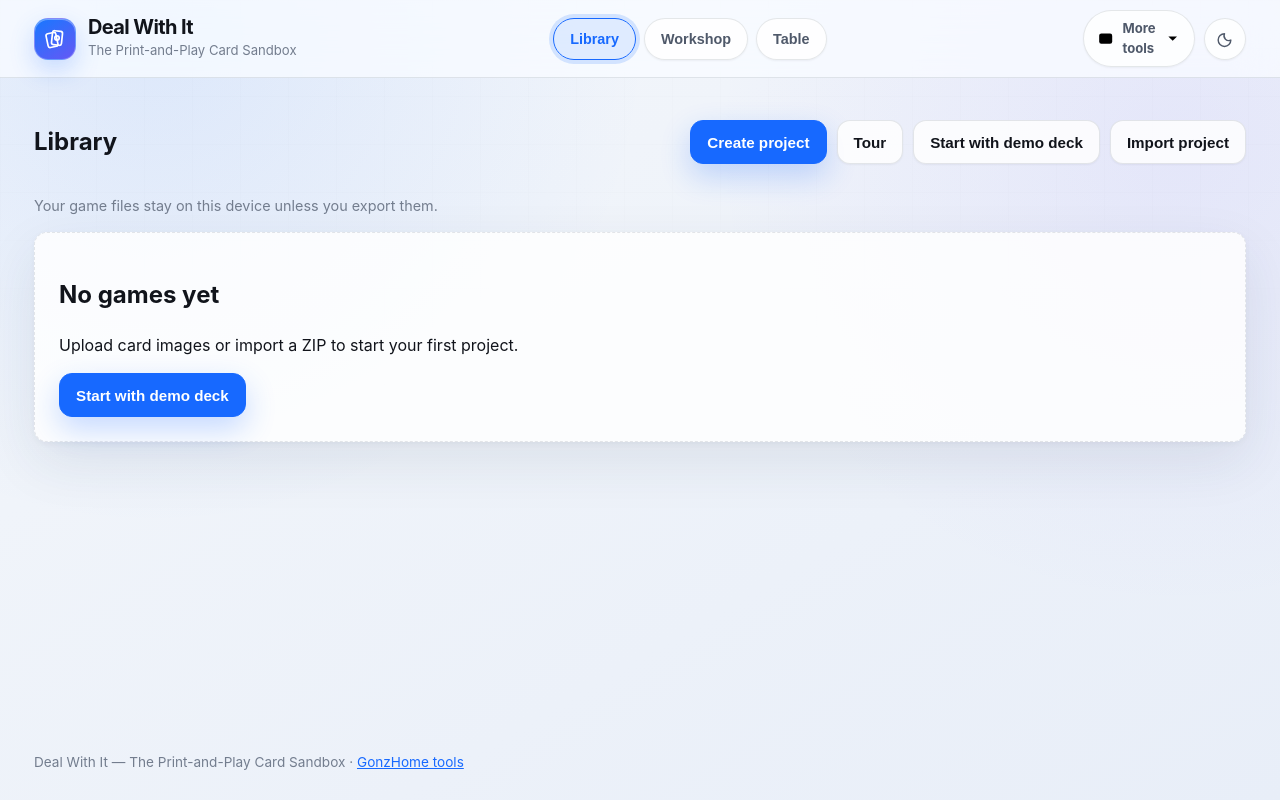
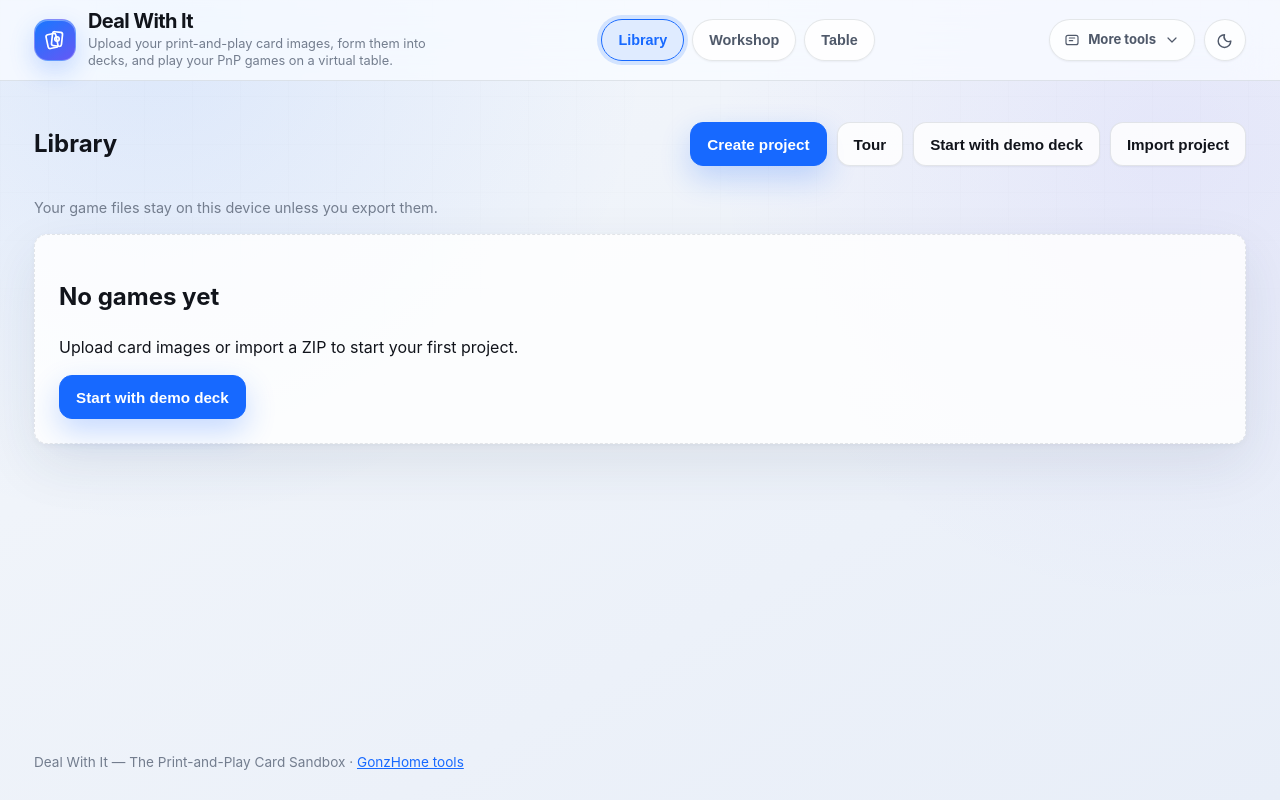
Before and after one commit to mgonzalvez/dealwithit, a React (Vite) app: page / in a window 1280 px wide. Built offline with nearby package versions, Linux system fonts and the light colour scheme.

Commit message:
Tour above content (z-index), cleaner More Tools menu with GonzHome hub link, descriptive tagline

```diff
--- a/index.html
+++ b/index.html
@@ -6,7 +6,7 @@
     <title>Deal With It — The Print-and-Play Card Sandbox</title>
     <meta
       name="description"
-      content="Deal With It: make your decks. Play your cards. A free, local-first, browser-based Print-and-Play card sandbox."
+      content="Deal With It: upload your print-and-play card images, form them into decks, and play your PnP games on a virtual table — free, local-first, no account needed."
     />
     <meta name="theme-color" content="#1769ff" />
     <link rel="icon" href="./favicon.svg" type="image/svg+xml" />
--- a/src/app/App.tsx
+++ b/src/app/App.tsx
@@ -5,6 +5,7 @@ import { TablePage } from '../features/table/TablePage';
 import { getSetting, setSetting } from '../persistence/repositories';
 
 const RELATED_TOOLS = [
+  { name: 'GonzHome — all tools', url: 'https://gonzhome.us' },
   { name: 'Card Extractor', url: 'https://extractor.gonzhome.us' },
   { name: 'Card Formatter', url: 'https://formatter.gonzhome.us' },
   { name: 'Token Maker', url: 'https://tokenmaker.gonzhome.us' },
@@ -72,7 +73,7 @@ export function App() {
             </span>
             <span className="brand-copy">
               <strong>Deal With It</strong>
-              <span>The Print-and-Play Card Sandbox</span>
+              <span>Upload your print-and-play card images, form them into decks, and play your PnP games on a virtual table.</span>
             </span>
           </a>
           <nav className="header-nav" aria-label="Main navigation">
--- a/src/styles/styles.css
+++ b/src/styles/styles.css
@@ -201,8 +201,10 @@ body::before {
 .brand-copy span {
   display: block;
   margin-top: 2px;
+  max-width: 42ch;
   color: var(--muted);
-  font-size: 0.82rem;
+  font-size: 0.8rem;
+  line-height: 1.35;
 }
 
 .header-nav {
@@ -282,7 +284,7 @@ body::before {
 
 .tools-trigger {
   min-height: 42px;
-  padding: 8px 13px;
+  padding: 8px 14px;
   display: flex;
   align-items: center;
   gap: 8px;
@@ -302,16 +304,36 @@ body::before {
   display: none;
 }
 
+.tools-trigger svg {
+  width: 16px;
+  height: 16px;
+  stroke: currentColor;
+  stroke-width: 1.8;
+  fill: none;
+  stroke-linecap: round;
+  stroke-linejoin: round;
+}
+
 .tools-trigger:hover {
   transform: translateY(-1px);
   border-color: var(--border-strong);
   color: var(--accent);
+  background: var(--surface-strong);
 }
 
 .tools-menu[open] .tools-trigger {
   border-color: var(--accent);
   color: var(--accent);
   background: var(--accent-soft);
+  box-shadow: var(--focus);
+}
+
+.tools-menu[open] .tools-chevron {
+  transform: rotate(180deg);
+}
+
+.tools-chevron {
+  transition: transform 180ms ease;
 }
 
 .tools-panel {
@@ -488,6 +510,7 @@ main {
 .dialog-backdrop {
   position: fixed;
   inset: 0;
+  z-index: 1000;
   background: rgba(9, 11, 16, 0.55);
   backdrop-filter: blur(10px);
   -webkit-backdrop-filter: blur(10px);
@@ -1597,7 +1620,10 @@ main {
 }
 
 @media (max-width: 767px) {
-  .topbar {
-    flex-wrap: wrap;
+  .brand-copy span {
+    display: none;
   }
-}
+  .header-inner {
+    min-height: 56px;
+  }
+}
```
Also changed, not shown: public/manifest.webmanifest.
